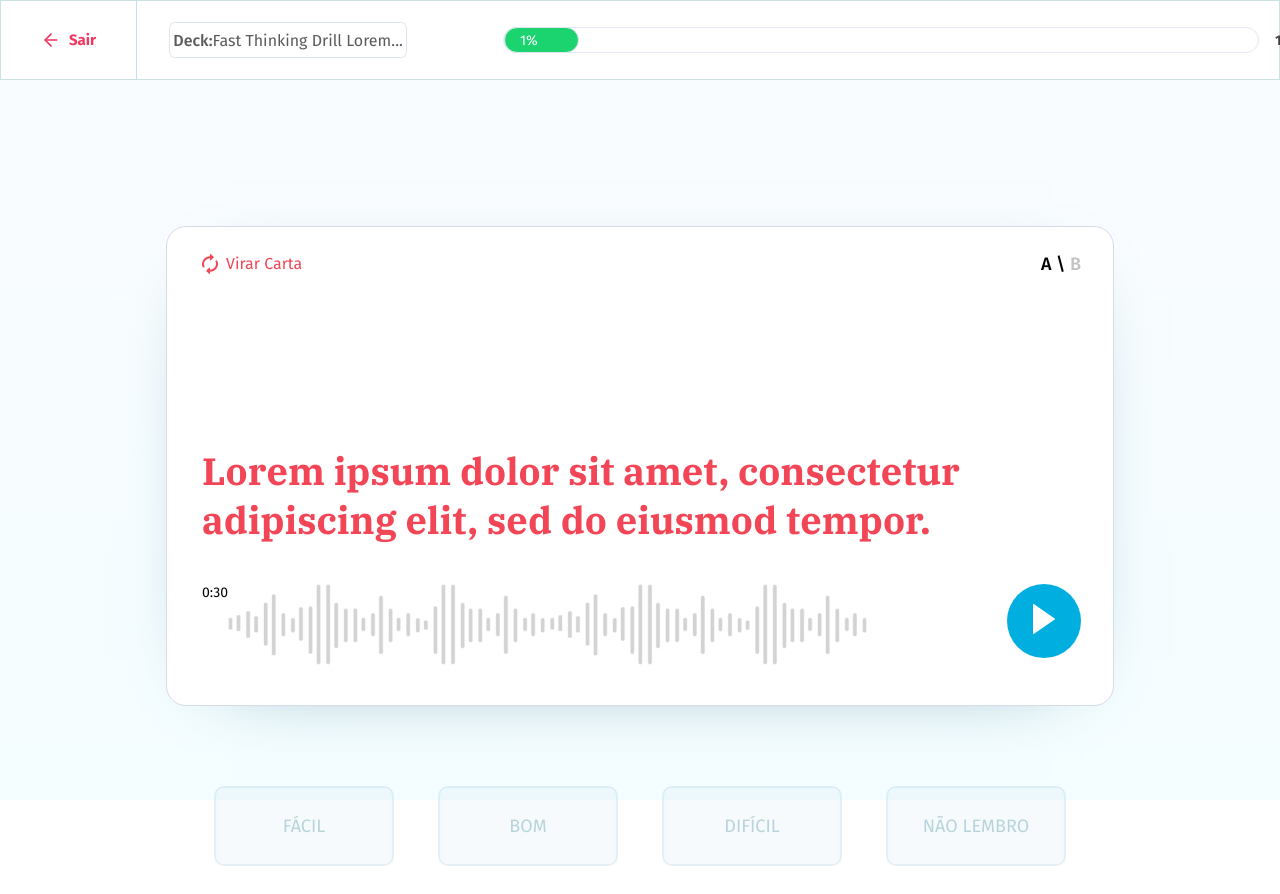
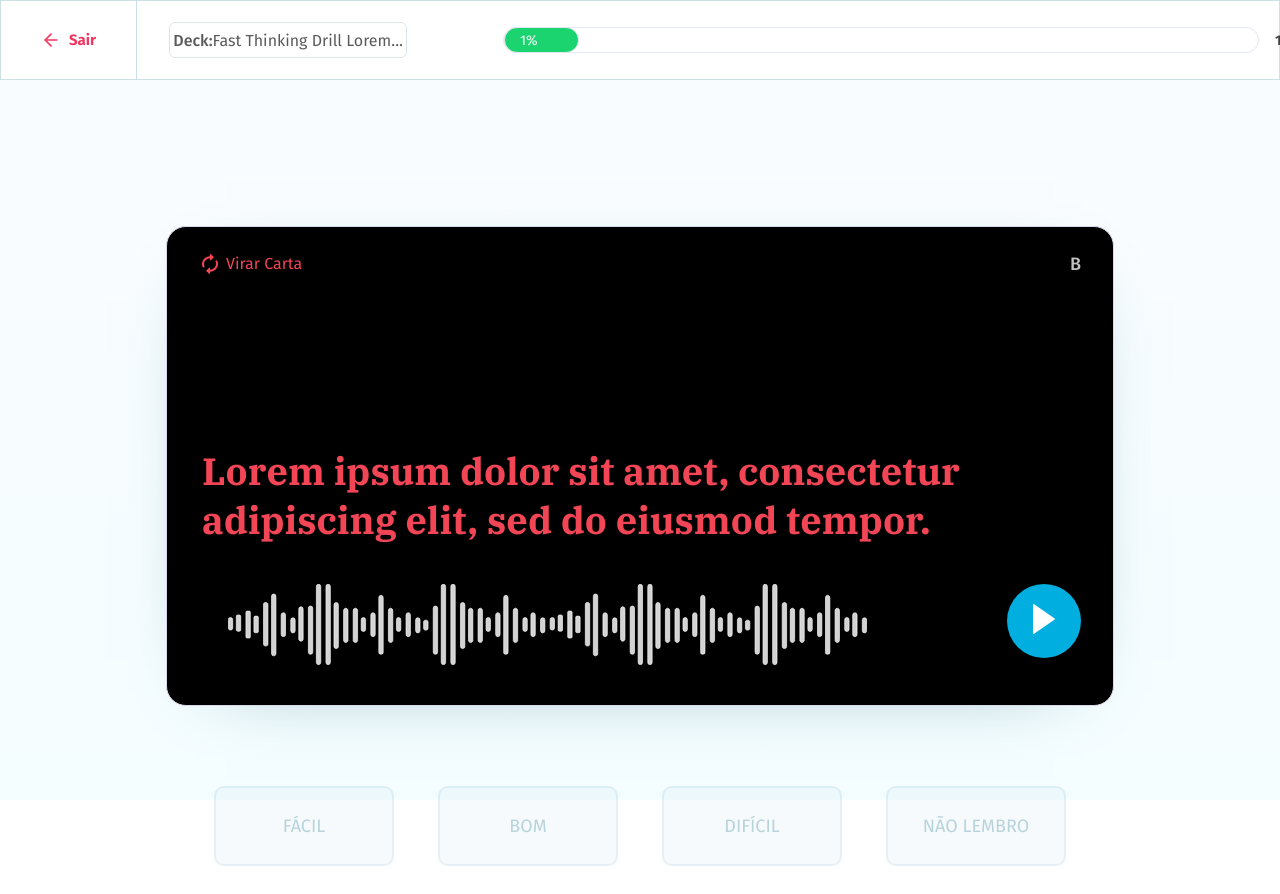
Before and after one commit to robertokbr/hackitApp, a React (Create React App) app: page / in a window 1280 px wide. Both pictures are taken after a click on the button "Virar Carta". Shown: the top 894 px of the page. Built offline with nearby package versions, Linux system fonts and the light colour scheme.

Commit message:
Add Front / Back card and Flip Effect

```diff
--- a/src/pages/DashboardCard/index.tsx
+++ b/src/pages/DashboardCard/index.tsx
@@ -1,6 +1,9 @@
-import React, { useState } from 'react';
+/* eslint-disable react/jsx-one-expression-per-line */
+import React, { useState, useEffect, useCallback } from 'react';
 import { Link } from 'react-router-dom';
 import { FiArrowLeft, FiInfo, FiCommand, FiArrowUp } from 'react-icons/fi';
+import axios from 'axios';
+import { useSpring } from 'react-spring';
 import {
   Container,
   Header,
@@ -19,8 +22,59 @@ import playImg from '../../assets/play.svg';
 import waveImg from '../../assets/waveImg.svg';
 import cardFlip from '../../assets/cardFlip.svg';
 
+interface CardsData {
+  id: number;
+  cardId: number;
+  noteType: number;
+  fieldNumber: number;
+  field: string;
+  fieldName: string;
+  dateCreated: Date;
+  dateUpdated: Date;
+}
+
+interface NotesData {
+  notes: CardsData[];
+}
+
+interface ApiData {
+  apiData: NotesData[];
+}
+
 const DashboardCard: React.FC = () => {
   const [progress, setProgress] = useState(10);
+  const [cardId, setCardId] = useState(10);
+  const [visible, setVisible] = useState(true);
+  const [flipped, setFlipped] = useState(false);
+  const { transform, opacity } = useSpring({
+    opacity: flipped ? 1 : 0,
+    visibility: flipped ? 'visible' : 'visible',
+    transform: `perspective(600px) rotatey(${flipped ? 180 : 0}deg)`,
+    config: { mass: 5, tension: 500, friction: 80 },
+  });
+
+  async function postData(
+    url = 'https://hackit.app/login',
+    data = {
+      email: 'qa14@hackit.app',
+      password: 'qa14',
+    },
+  ): Promise<void> {
+    const response = await fetch(url, {
+      method: 'POST',
+      mode: 'cors',
+      cache: 'no-cache',
+      credentials: 'same-origin',
+      headers: {
+        'Content-Type': 'application/json',
+      },
+      redirect: 'follow',
+      referrerPolicy: 'no-referrer',
+      body: JSON.stringify(data),
+    });
+    console.log(response.json());
+  }
+
   return (
     <Container>
       <Header>
@@ -39,8 +93,7 @@ const DashboardCard: React.FC = () => {
               <span>1%</span>
             </div>
             <strong>
-              {progress}
-/<span>100%</span>
+              {progress}/<span>100%</span>
             </strong>
           </ProgressBar>
           <HeaderButton>
@@ -57,14 +110,72 @@ const DashboardCard: React.FC = () => {
         </HeaderContent>
       </Header>
       <Content>
-        <Card>
+        <Card
+          visible={visible}
+          className="c back"
+          style={{
+            opacity: opacity.interpolate(o => 1 - (o as number)),
+            transform,
+          }}
+        >
           <CardHeader>
-            <button type="button">
+            <button
+              type="button"
+              onClick={() => {
+                setVisible(!visible);
+                setFlipped(!flipped);
+                console.log(visible);
+              }}
+            >
               <img src={cardFlip} alt="Girar Card" />
               Virar Carta
             </button>
             <strong>
-              A \ <span> B</span>
+              A \ <span>B</span>
+            </strong>
+          </CardHeader>
+          <CardContent>
+            <h1>
+              Lorem ipsum dolor sit amet, consectetur adipiscing elit, sed do
+              eiusmod tempor.
+            </h1>
+            <Player>
+              <span>0:30</span>
+              <img src={waveImg} alt="wave" />
+              <button
+                type="button"
+                onClick={() => {
+                  postData();
+                  setProgress(progress + 10);
+                }}
+              >
+                <img src={playImg} alt="play" />
+              </button>
+            </Player>
+          </CardContent>
+        </Card>
+
+        <Card
+          visible={visible}
+          className="c front"
+          style={{
+            opacity,
+            transform: transform.interpolate(t => `${t} rotatey(180deg)`),
+          }}
+        >
+          <CardHeader>
+            <button
+              type="button"
+              onClick={() => {
+                setFlipped(!flipped);
+                setVisible(!visible);
+              }}
+            >
+              <img src={cardFlip} alt="Girar Card" />
+              Virar Carta
+            </button>
+            <strong>
+              A \ <span>B</span>
             </strong>
           </CardHeader>
           <CardContent>
--- a/src/pages/DashboardCard/styles.ts
+++ b/src/pages/DashboardCard/styles.ts
@@ -1,6 +1,10 @@
 import styled from 'styled-components';
 import { shade } from 'polished';
+import { animated as a } from 'react-spring';
 
+interface AnimationProps {
+  visible?: boolean;
+}
 interface ProgressProps {
   progress: number;
 }
@@ -100,8 +104,9 @@ export const Content = styled.main`
   max-width: 948px;
   max-height: 668px;
   margin: 146px auto;
+  position: relative;
 `;
-export const Card = styled.div`
+export const Card = styled(a.div)<AnimationProps>`
   display: flex;
   flex-direction: column;
   height: 480px;
@@ -112,6 +117,12 @@ export const Card = styled.div`
   border-radius: 20px;
   box-shadow: 0px 15px 80px -60px #32788d;
   border: 1px solid #d6daeb;
+  & + .front {
+    background: black;
+    position: absolute;
+    top: 0%;
+    visibility: ${props => (props.visible ? 'hidden' : 'visible')};
+  }
 `;
 export const CardHeader = styled.div`
   display: flex;
--- a/src/services/api.ts
+++ b/src/services/api.ts
@@ -1,7 +1,7 @@
 import axios from 'axios';
 
 const api = axios.create({
-  baseURL: 'hackit.app',
+  baseURL: 'https://hackit.app',
 });
 
 export default api;
```
